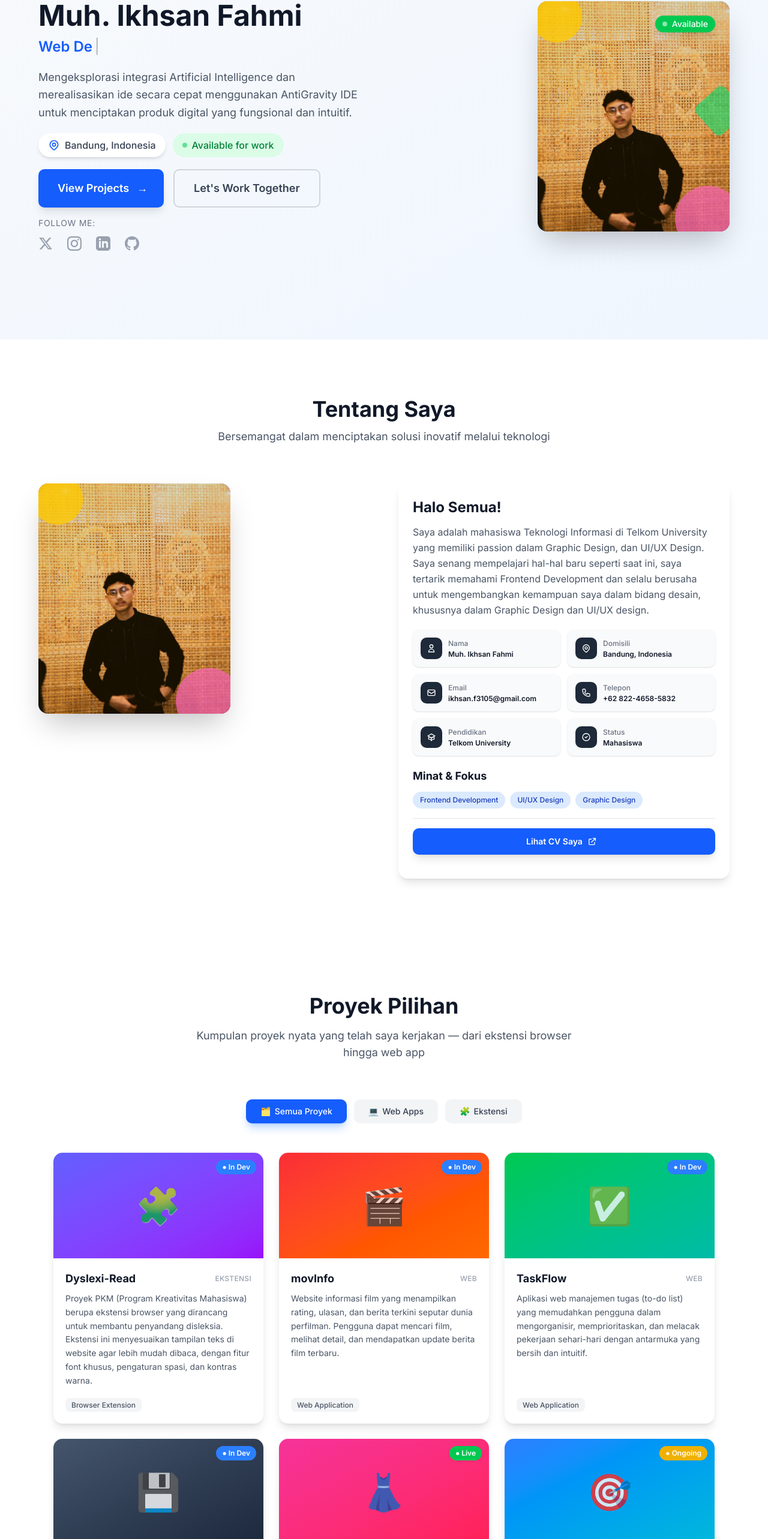
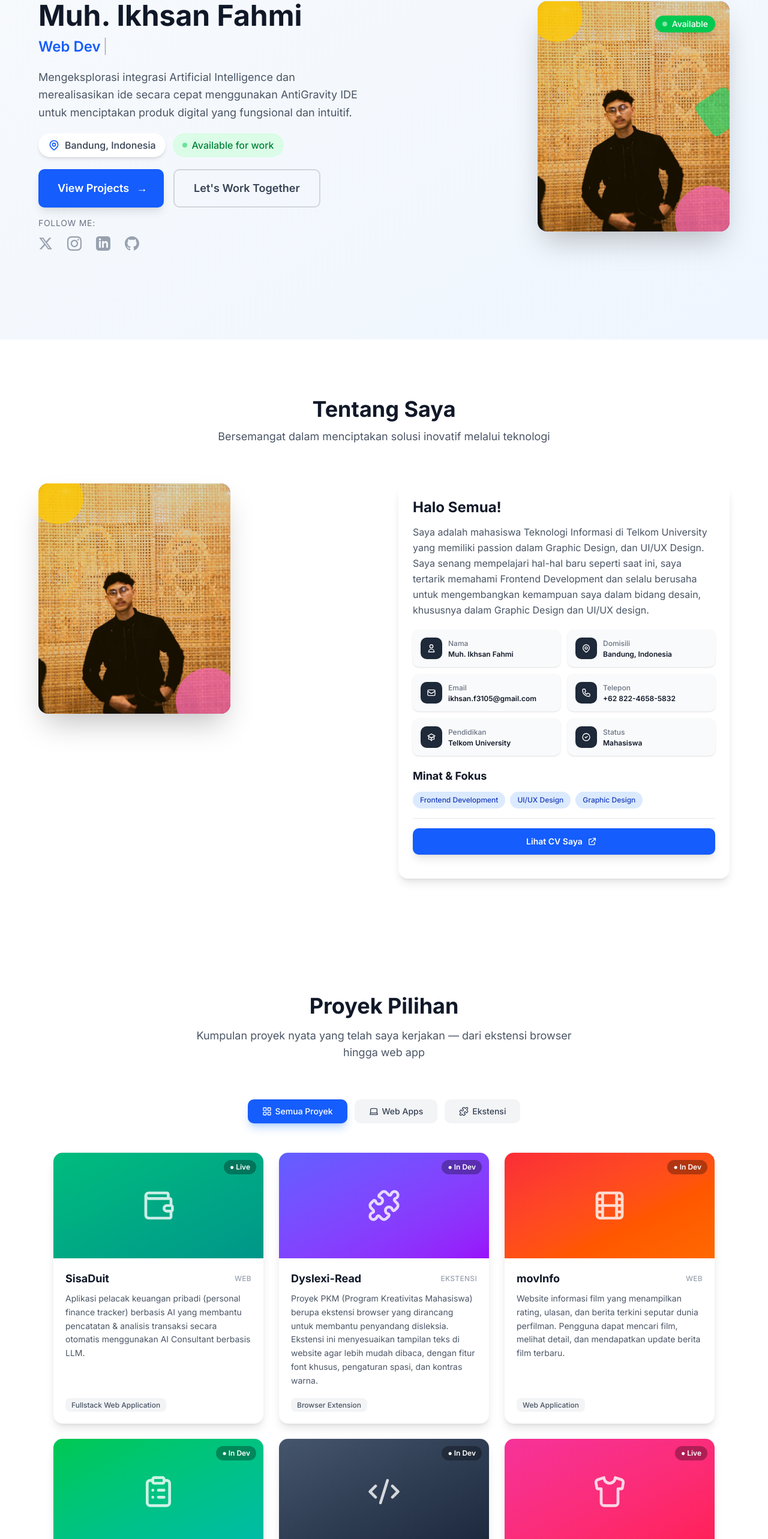
Before and after one commit to ikhsannf/Portofolio, a Next.js app: page / in a window 1280 px wide. Shown: the part 234-2800 px from the top of the page at 60% size. Built offline with nearby package versions, Linux system fonts and the light colour scheme.

Commit message:
nambah proyek

```diff
--- a/src/components/Experience.tsx
+++ b/src/components/Experience.tsx
@@ -1,6 +1,7 @@
 'use client'
 
 import { motion } from 'framer-motion'
+import { GraduationCap, Landmark, Megaphone, Camera, Trophy, LucideIcon } from 'lucide-react'
 
 interface TimelineItem {
     id: number
@@ -9,7 +10,7 @@ interface TimelineItem {
     organization: string
     description: string
     type: 'education' | 'organization' | 'achievement'
-    icon: string
+    icon: LucideIcon
     certificateUrl?: string
 }
 
@@ -22,7 +23,7 @@ export default function Experience() {
             organization: "Telkom University",
             description: "Menempuh pendidikan S1 di jurusan Teknologi Informasi dengan fokus pada pengembangan perangkat lunak dan desain UI/UX.",
             type: "education",
-            icon: "🎓"
+            icon: GraduationCap
         },
         {
             id: 2,
@@ -31,7 +32,7 @@ export default function Experience() {
             organization: "Himpunan Mahasiswa Information Technology (HMIT)",
             description: "Aktif sebagai Staff Muda di Divisi Minat dan Bakat HMIT, membantu merancang dan mengelola program pengembangan bakat mahasiswa di lingkungan jurusan.",
             type: "organization",
-            icon: "🏛️"
+            icon: Landmark
         },
         {
             id: 3,
@@ -40,7 +41,7 @@ export default function Experience() {
             organization: "Himpunan Mahasiswa Information Technology (HMIT)",
             description: "Dipercaya sebagai Staff Ahli di Divisi Komunikasi dan Informasi HMIT, bertanggung jawab dalam pengelolaan komunikasi, publikasi, dan penyebaran informasi himpunan.",
             type: "organization",
-            icon: "📡"
+            icon: Megaphone
         },
         {
             id: 4,
@@ -49,7 +50,7 @@ export default function Experience() {
             organization: "Himpunan Mahasiswa Information Technology (HMIT)",
             description: "Berperan sebagai bagian dari Public Documentation & Design Team (PDDT) dalam kegiatan orientasi jurusan yang diselenggarakan oleh HMIT, bertanggung jawab atas dokumentasi dan desain visual acara.",
             type: "organization",
-            icon: "📸"
+            icon: Camera
         },
         {
             id: 5,
@@ -58,7 +59,7 @@ export default function Experience() {
             organization: "Adaptive Network Lab",
             description: "Berhasil menyelesaikan program NetDevelopment 2025 yang diselenggarakan oleh Adaptive Network Lab, memperdalam pemahaman tentang pengembangan jaringan dan teknologi terkait.",
             type: "achievement",
-            icon: "🏆",
+            icon: Trophy,
             certificateUrl: "/certificate/MUH. IKHSAN FAHMI.pdf"
         },
     ]
@@ -123,8 +124,8 @@ export default function Experience() {
                             <div className="bg-white dark:bg-gray-800 p-5 sm:p-6 rounded-xl sm:rounded-2xl shadow-lg hover:shadow-xl transition-all duration-200 border border-gray-100 dark:border-gray-700 h-full flex flex-col">
                                 {/* Top: Icon + Badge */}
                                 <div className="flex items-center justify-between mb-4">
-                                    <div className={`w-12 h-12 sm:w-14 sm:h-14 rounded-xl bg-gradient-to-br ${getTypeColor(item.type)} flex items-center justify-center text-xl sm:text-2xl shadow-md group-hover:scale-110 transition-transform duration-200`}>
-                                        {item.icon}
+                                    <div className={`w-12 h-12 sm:w-14 sm:h-14 rounded-xl bg-gradient-to-br ${getTypeColor(item.type)} flex items-center justify-center text-white shadow-md group-hover:scale-110 transition-transform duration-200`}>
+                                        <item.icon className="w-5 h-5 sm:w-6 sm:h-6" />
                                     </div>
                                     <span className={`px-2.5 sm:px-3 py-1 rounded-full text-[10px] sm:text-xs font-medium ${getTypeBadge(item.type).color}`}>
                                         {getTypeBadge(item.type).label}
--- a/src/components/Projects.tsx
+++ b/src/components/Projects.tsx
@@ -2,6 +2,18 @@
 
 import { motion } from 'framer-motion'
 import { useState } from 'react'
+import {
+    Puzzle,
+    Film,
+    ClipboardList,
+    Code2,
+    Shirt,
+    Target,
+    LayoutGrid,
+    Laptop,
+    Wallet,
+    LucideIcon
+} from 'lucide-react'
 
 interface Project {
     id: number
@@ -13,7 +25,7 @@ interface Project {
     githubUrl?: string
     proposalUrl?: string
     status: 'live' | 'ongoing' | 'development'
-    icon: string
+    icon: LucideIcon
     gradient: string
 }
 
@@ -23,64 +35,75 @@ export default function Projects() {
     const projects: Project[] = [
         {
             id: 1,
+            title: "SisaDuit",
+            description: "Aplikasi pelacak keuangan pribadi (personal finance tracker) berbasis AI yang membantu pencatatan & analisis transaksi secara otomatis menggunakan AI Consultant berbasis LLM.",
+            category: "web",
+            type: "Fullstack Web Application",
+            liveUrl: "https://sisaduit.my.id",
+            status: "live",
+            icon: Wallet,
+            gradient: "from-emerald-500 to-teal-600"
+        },
+        {
+            id: 2,
             title: "Dyslexi-Read",
             description: "Proyek PKM (Program Kreativitas Mahasiswa) berupa ekstensi browser yang dirancang untuk membantu penyandang disleksia. Ekstensi ini menyesuaikan tampilan teks di website agar lebih mudah dibaca, dengan fitur font khusus, pengaturan spasi, dan kontras warna.",
             category: "extension",
             type: "Browser Extension",
             proposalUrl: "/proposals/Proposal-Dyslexi-Read.pdf",
             status: "development",
-            icon: "🧩",
+            icon: Puzzle,
             gradient: "from-indigo-500 to-purple-600"
         },
         {
-            id: 2,
+            id: 3,
             title: "movInfo",
             description: "Website informasi film yang menampilkan rating, ulasan, dan berita terkini seputar dunia perfilman. Pengguna dapat mencari film, melihat detail, dan mendapatkan update berita film terbaru.",
             category: "web",
             type: "Web Application",
             status: "development",
-            icon: "🎬",
+            icon: Film,
             gradient: "from-red-500 to-orange-500"
         },
         {
-            id: 3,
+            id: 4,
             title: "TaskFlow",
             description: "Aplikasi web manajemen tugas (to-do list) yang memudahkan pengguna dalam mengorganisir, memprioritaskan, dan melacak pekerjaan sehari-hari dengan antarmuka yang bersih dan intuitif.",
             category: "web",
             type: "Web Application",
             status: "development",
-            icon: "✅",
+            icon: ClipboardList,
             gradient: "from-green-500 to-teal-500"
         },
         {
-            id: 4,
+            id: 5,
             title: "Snippex",
             description: "Platform kompilasi template kode yang memungkinkan developer menyimpan, mengorganisir, dan berbagi snippet kode. Membantu mempercepat workflow pengembangan dengan koleksi template siap pakai.",
             category: "web",
             type: "Web Application",
             status: "development",
-            icon: "💾",
+            icon: Code2,
             gradient: "from-slate-600 to-slate-800"
         },
         {
-            id: 5,
+            id: 6,
             title: "KIAR",
             description: "Website fashion yang menampilkan koleksi pakaian dengan desain modern dan elegan. Dilengkapi dengan katalog produk, tampilan yang menarik, dan pengalaman belanja yang menyenangkan.",
             category: "web",
             type: "Web Application",
             liveUrl: "https://dikiar.vercel.app/",
             status: "live",
-            icon: "👗",
+            icon: Shirt,
             gradient: "from-pink-500 to-rose-500"
         },
         {
-            id: 6,
+            id: 7,
             title: "RentStuff",
             description: "Aplikasi penyewaan perlengkapan hobi yang memungkinkan pengguna untuk menyewa berbagai peralatan hobi dengan mudah. Proyek tugas kuliah yang masih dalam pengembangan aktif bersama tim.",
             category: "web",
             type: "Application",
             status: "ongoing",
-            icon: "🎯",
+            icon: Target,
             gradient: "from-blue-500 to-cyan-500"
         }
     ]
@@ -90,9 +113,9 @@ export default function Projects() {
         : projects.filter(p => p.category === activeFilter)
 
     const filters = [
-        { id: 'all', label: 'Semua Proyek', icon: '🗂️' },
-        { id: 'web', label: 'Web Apps', icon: '💻' },
-        { id: 'extension', label: 'Ekstensi', icon: '🧩' },
+        { id: 'all', label: 'Semua Proyek', icon: LayoutGrid },
+        { id: 'web', label: 'Web Apps', icon: Laptop },
+        { id: 'extension', label: 'Ekstensi', icon: Puzzle },
     ]
 
     const getStatusBadge = (status: string) => {
@@ -137,14 +160,14 @@ export default function Projects() {
                         <motion.button
                             key={filter.id}
                             onClick={() => setActiveFilter(filter.id as 'all' | 'web' | 'extension')}
-                            className={`px-4 sm:px-6 py-2 sm:py-2.5 rounded-lg font-medium text-xs sm:text-sm transition-all duration-150 ${activeFilter === filter.id
+                            className={`flex items-center gap-1.5 px-4 sm:px-6 py-2 sm:py-2.5 rounded-lg font-medium text-xs sm:text-sm transition-all duration-150 ${activeFilter === filter.id
                                 ? 'bg-blue-600 text-white shadow-lg shadow-blue-500/30'
                                 : 'bg-gray-100 dark:bg-gray-700 text-gray-700 dark:text-gray-300 hover:bg-gray-200 dark:hover:bg-gray-600'
                                 }`}
                             whileHover={{ scale: 1.05 }}
                             whileTap={{ scale: 0.95 }}
                         >
-                            <span className="mr-1.5">{filter.icon}</span>
+                            <filter.icon className="w-4 h-4" />
                             {filter.label}
                         </motion.button>
                     ))}
@@ -165,12 +188,12 @@ export default function Projects() {
                             <div className="bg-white dark:bg-gray-900 rounded-xl sm:rounded-2xl overflow-hidden shadow-lg hover:shadow-xl transition-all duration-200 border border-gray-100 dark:border-gray-700 h-full flex flex-col">
                                 {/* Project Header */}
                                 <div className={`relative h-36 sm:h-44 bg-gradient-to-br ${project.gradient} overflow-hidden flex items-center justify-center`}>
-                                    <span className="text-5xl sm:text-6xl opacity-80 group-hover:scale-110 transition-transform duration-200">
-                                        {project.icon}
-                                    </span>
+                                    <div className="text-white opacity-80 group-hover:scale-110 transition-transform duration-200">
+                                        <project.icon className="w-12 h-12 sm:w-14 sm:h-14" />
+                                    </div>
 
                                     {/* Status badge top-right */}
-                                    <div className={`absolute top-3 right-3 px-2.5 py-1 rounded-full text-[10px] sm:text-xs font-semibold ${getStatusBadge(project.status).color}`}>
+                                    <div className="absolute top-3 right-3 px-2.5 py-1 rounded-full text-[10px] sm:text-xs font-semibold bg-black/30 text-white backdrop-blur-sm">
                                         {getStatusBadge(project.status).label}
                                     </div>
 
```
